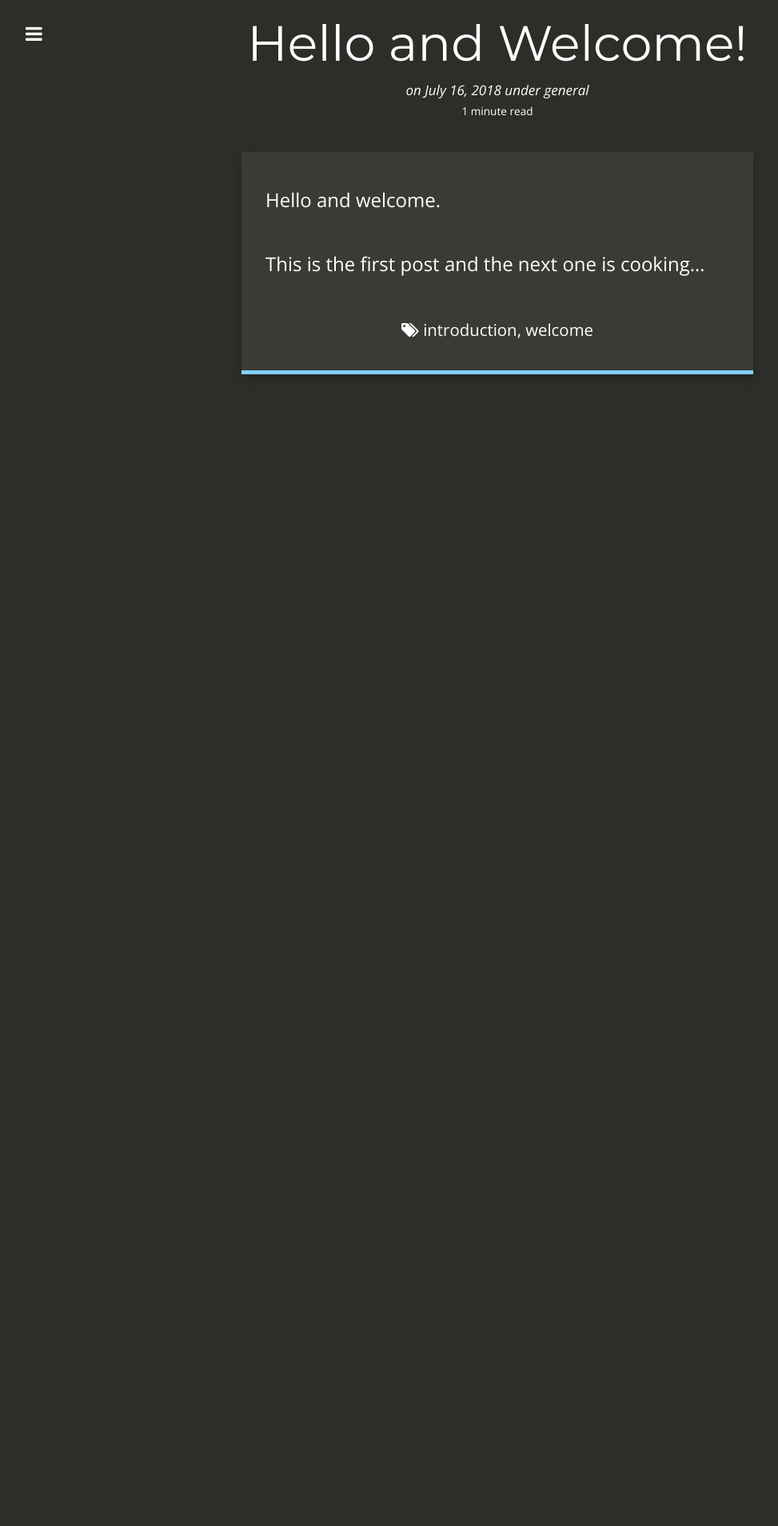
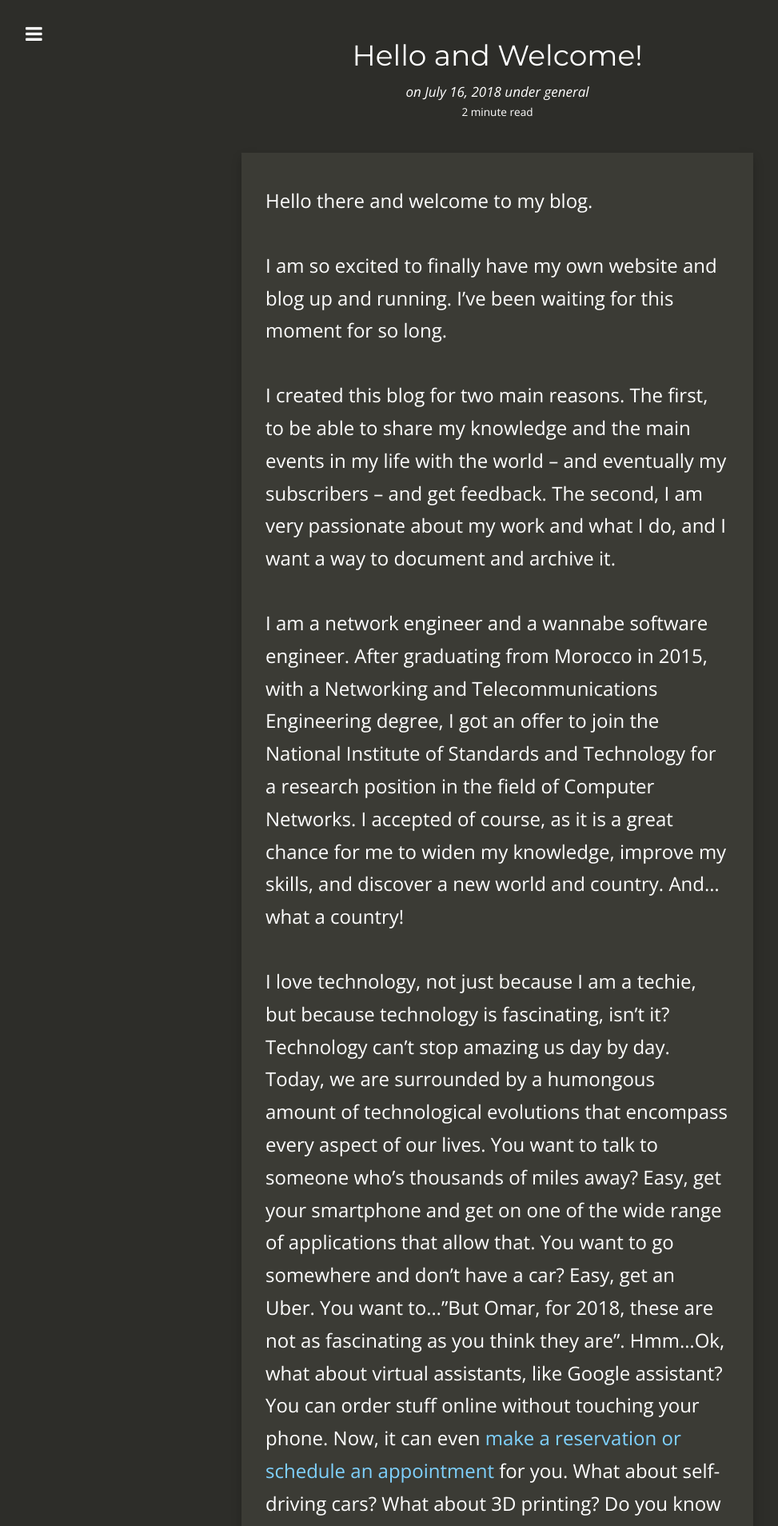
Before and after one commit to elmiomar/elmiomar.github.io, a Jekyll site: the page built from _posts/2018-07-16-hello-and-welcome.md, in a window 1280 px wide. Shown: the top 1908 px of the page at 80% size, without its empty margins (18-991 px from the left). Built offline with Jekyll 4.4.1, drawn with Linux system fonts in a browser that asks for light colours; nearby versions of some CDN libraries; before the commit the page ends 900 px from its top, so only the background shows below that; some of the changed text lies outside the part shown.

Commit message:
update first post

```diff
--- a/_config.yml
+++ b/_config.yml
@@ -30,6 +30,8 @@ footer_right: ""
 # Build settings
 markdown: kramdown
 
+host: "192.168.1.173"
+
 kramdown:
   input: GFM
   syntax_highlighter: rouge
--- a/_layouts/post.html
+++ b/_layouts/post.html
@@ -13,17 +13,8 @@ layout: default
   <div class="row">
 
     <div itemscope itemtype="http://schema.org/Article" class="col-md-12 article">
-      <!-- {% if site.data.thumbnail[page.thumbnail] %}
-      <div class="thumb">
-        <img itemprop="image" src="{{ site.data.thumbnail[page.thumbnail] }}" alt="Thumbnail: {{ page.thumbnail }}" />
-      </div>
-      {% elsif page.thumbnail %}
-      <div class="thumb">
-        <i class="fa fa-{{ page.thumbnail }} fa-4x"></i>
-      </div>
-      {% endif %} -->
-
-      <h1 class="header" itemprop="name">{{ page.title }}</h1>
+      <div class="spacing"></div>
+      <h2 class="header" itemprop="name">{{ page.title }}</h2>
 
       <div class="author">
         <small><i>
--- a/_posts/2018-07-16-hello-and-welcome.md
+++ b/_posts/2018-07-16-hello-and-welcome.md
@@ -11,6 +11,20 @@ tags:
  - welcome
 ---
 
-Hello and welcome.
+Hello there and welcome to my blog.
 
-This is the first post and the next one is cooking...
+I am so excited to finally have my own website and blog up and running. I’ve been waiting for this moment for so long.
+
+I created this blog for two main reasons. The first, to be able to share my knowledge and the main events in my life with the world -- and eventually my subscribers – and get feedback. The second, I am very passionate about my work and what I do, and I want a way to document and archive it.
+
+I am a network engineer and a wannabe software engineer. After graduating from Morocco in 2015, with a Networking and Telecommunications Engineering degree, I got an offer to join the National Institute of Standards and Technology for a research position in the field of Computer Networks. I accepted of course, as it is a great chance for me to widen my knowledge, improve my skills, and discover a new world and country. And...what a country!
+
+I love technology, not just because I am a techie, but because technology is fascinating, isn’t it? Technology can’t stop amazing us day by day. Today, we are surrounded by a humongous amount of technological evolutions that encompass every aspect of our lives. You want to talk to someone who’s thousands of miles away? Easy, get your smartphone and get on one of the wide range of applications that allow that. You want to go somewhere and don’t have a car? Easy, get an Uber. You want to…"But Omar, for 2018, these are not as fascinating as you think they are". Hmm...Ok, what about virtual assistants, like Google assistant? You can order stuff online without touching your phone. Now, it can even [make a reservation or schedule an appointment](https://www.youtube.com/watch?v=lXUQ-DdSDoE) for you. What about self-driving cars? What about 3D printing? Do you know that today they use [3D printing to print organs](https://www.youtube.com/watch?v=eZ6GQfXEmyM). Maybe soon we’ll hear about a successful surgery that involved a 3D-printed heart! And what about robots? Like [NASA’s Curiosity Rover who took a selfie in Mars](https://www.youtube.com/watch?v=4tqLk-Wl0Fo). What about drones? Recently, I heard that [Amazon has been using drones to deliver packages](https://www.youtube.com/watch?v=P5hQHBNpd7s) to customers in 30 minutes or less. Well, the list is long and I think you got the point.
+
+In this blog, I am going to be writing mainly about technology, and more specifically about computer networks and information technology. As I mentioned, I want to become a software engineer, and currently I am teaching myself how to become one, by reading books, watching videos, going through tutorials and writing code at and outisde of work. So this blog will be also a chance for me to share my progress, what I learned and what I discovered, and ask for advice too (why not?). For more details about my education or experience, please check out my [LinkedIn profile](https://linkedin.com/in/elmimouni).
+
+I hope you’d enjoy your ride through my blog, and you’d become a usual reader.
+
+Yum yum, next post is cooking...come back soon.
+
+Cheers!
--- a/css/style.scss
+++ b/css/style.scss
@@ -908,3 +908,8 @@ td{
 .resume-section-header {
 	color: $orange;
 }
+
+.spacing{
+	margin-top: 50px;
+	margin-bottom: 50px;
+}
```
